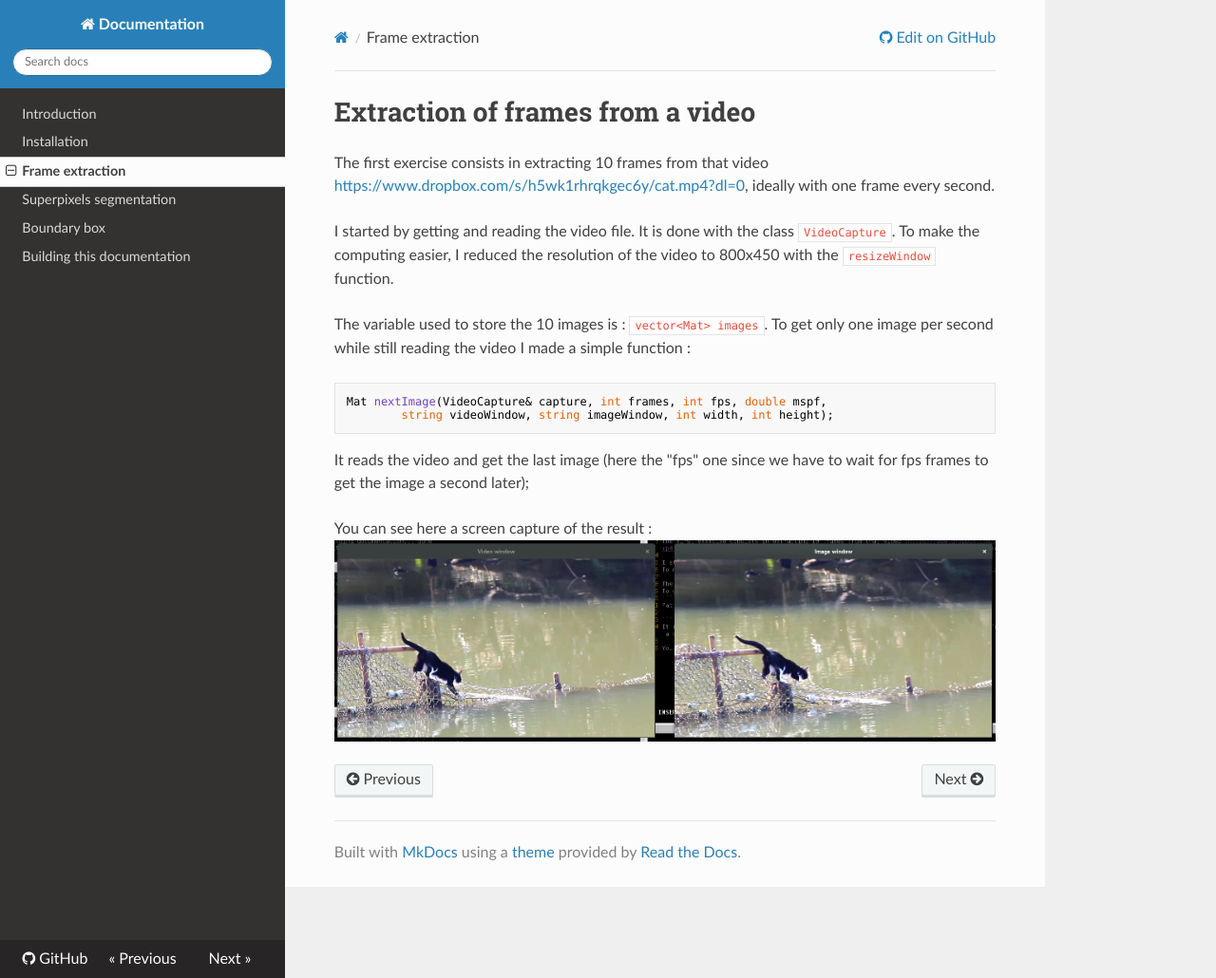
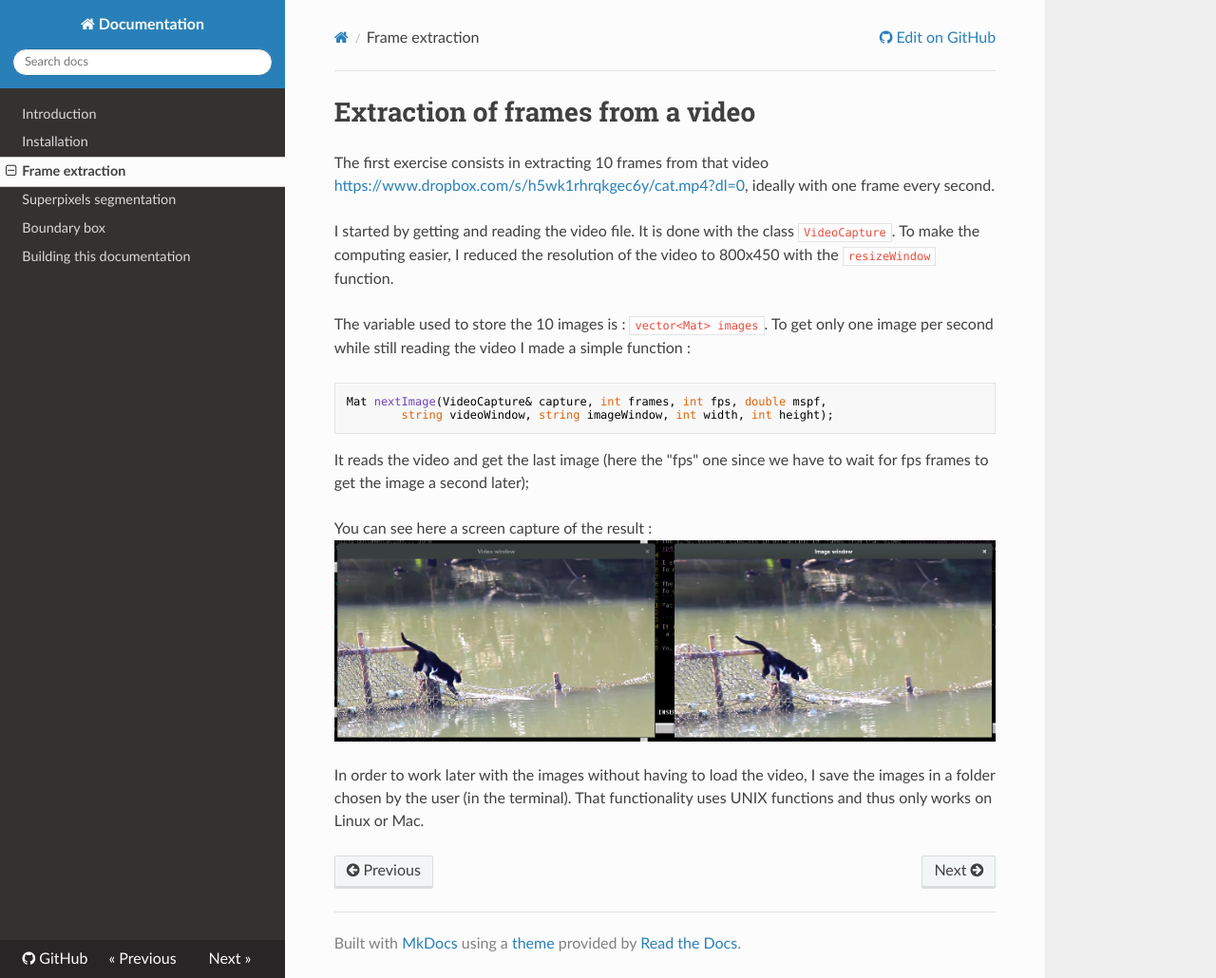
Before and after one commit to mpizenberg-archived/Singapore_interview, an MkDocs documentation site: the page built from documentation/docs/extraction.md, in a window 1280 px wide and 1030 px high. Shown: the whole window at 95% size. Built offline with MkDocs 1.6.1, drawn with Linux system fonts in a browser that asks for light colours; nearby versions of some CDN libraries; old or Windows-style settings are respelled for this version of MkDocs.

Commit message:
DOC : update of extraction (saving of the images added)

```diff
--- a/documentation/docs/extraction.md
+++ b/documentation/docs/extraction.md
@@ -15,3 +15,7 @@ It reads the video and get the last image (here the "fps" one since we have to w
 
 You can see here a screen capture of the result :
 ![Screenshot](img/extraction.png)
+
+In order to work later with the images without having to load the video,
+I save the images in a folder chosen by the user (in the terminal).
+That functionality uses UNIX functions and thus only works on Linux or Mac.
```
